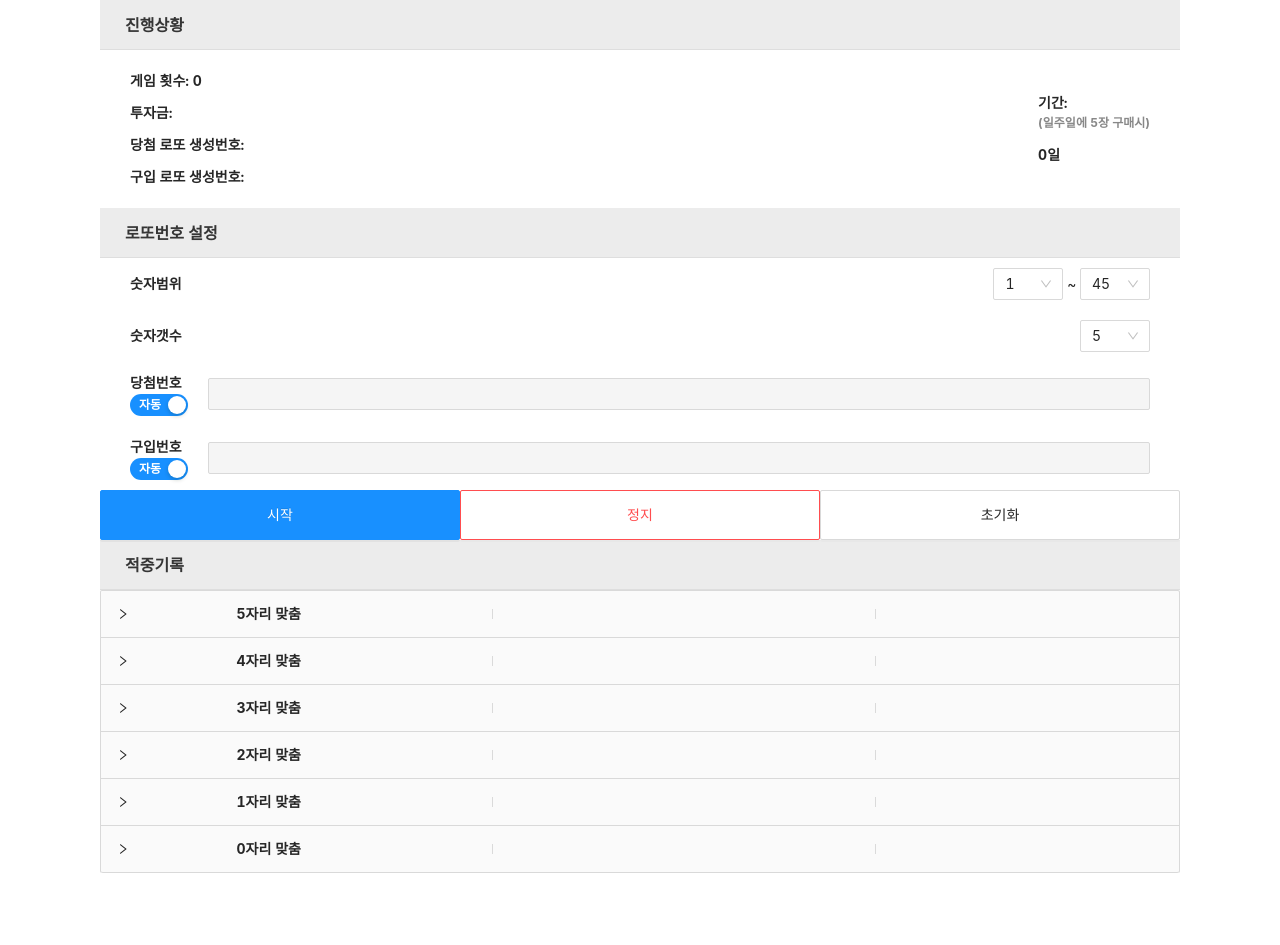
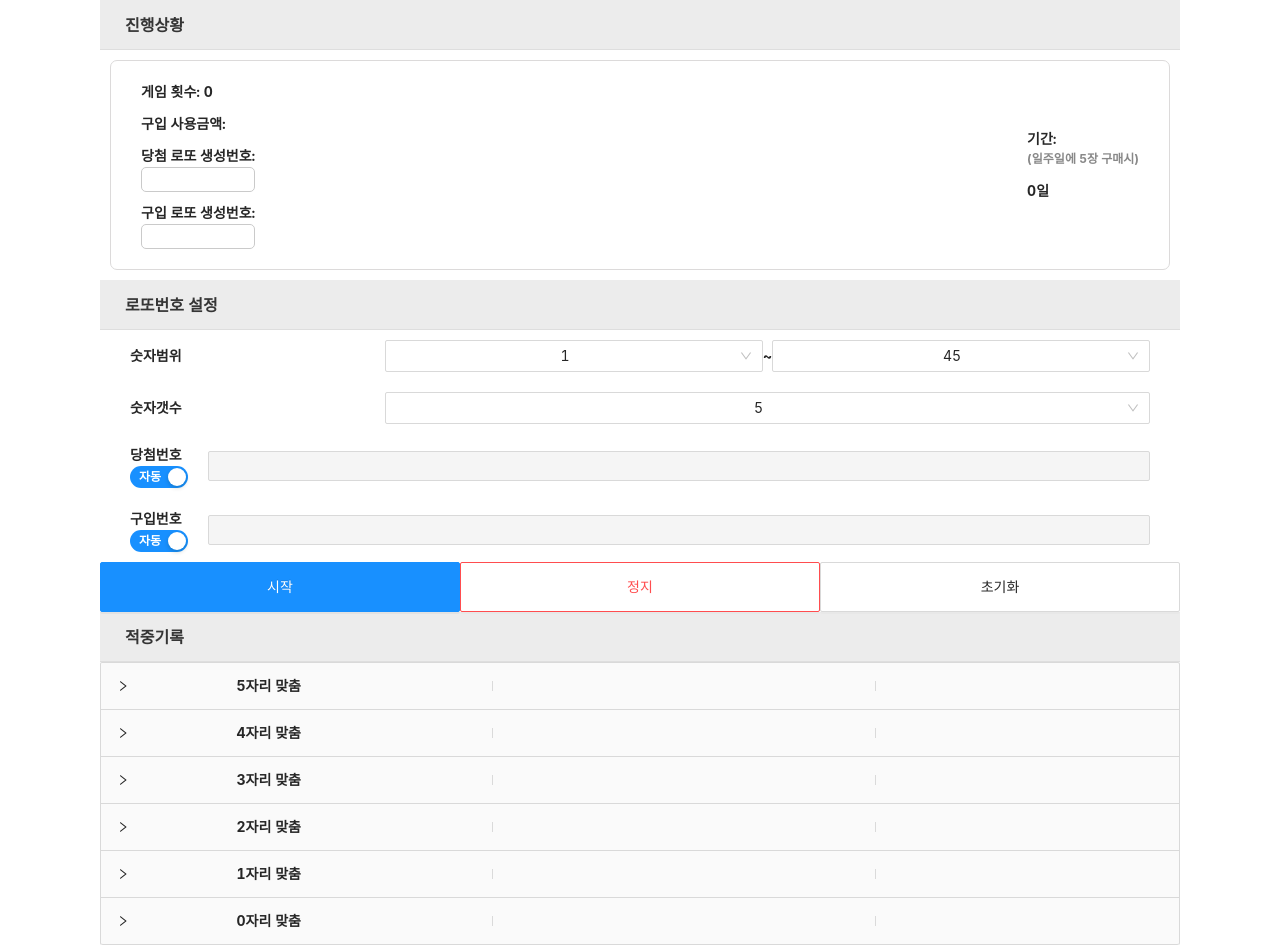
Before and after one commit to hck1205/next-lottery, a Next.js app: page / in a window 1280 px wide. Before the commit the page ends 873 px from the top, so only its background shows below. Built offline with nearby package versions, Linux system fonts and the light colour scheme.

Commit message:
added semi-auto feature

```diff
--- a/components/CorrectedNumber.tsx
+++ b/components/CorrectedNumber.tsx
@@ -1,14 +1,15 @@
+import styled from '@emotion/styled';
+import { useMemo } from 'react';
 import { Collapse } from 'antd';
 
 const { Panel } = Collapse;
-
-import styled from '@emotion/styled';
 
 type Props = {
   numberOfInputs: number;
 };
 
 function CorrectedNumber({ numberOfInputs }: Props) {
+  const leastNumber = useMemo(() => Math.floor(numberOfInputs / 2), []);
   return (
     <Wrapper>
       <Collapse accordion>
@@ -44,7 +45,11 @@ function CorrectedNumber({ numberOfInputs }: Props) {
               key={`target_number_${index}`}
               forceRender={true}
             >
-              {history}
+              {index > leastNumber ? (
+                <div>낮은 적중은 기록을 하지 않습니다.</div>
+              ) : (
+                history
+              )}
             </Panel>
           );
         })}
@@ -56,7 +61,14 @@ const sidePadding = 30;
 const Wrapper = styled.div`
   .ant-collapse-content-box {
     padding: 5px;
+
+    div {
+      text-align: center;
+      color: #7d7d7d;
+      margin: 10px 0;
+    }
   }
+
   .percentage {
     display: flex;
     justify-content: space-around;
@@ -86,7 +98,7 @@ const Wrapper = styled.div`
       padding: 0 6px;
       background: #e2e2e2;
       border-radius: 11px;
-      margin: 6px 0;
+      margin: 6px 6px;
 
       span {
         padding: 0 2.5px;
--- a/components/NumberMethod.tsx
+++ b/components/NumberMethod.tsx
@@ -61,11 +61,15 @@ function LotteryNumberMethod({
           size={'default'}
           disabled={gameStart}
           style={{
-            marginRight: 20,
             minWidth: 58,
           }}
         />
       </div>
+      <div className={'selectWrapper'}>
+        {gameStart &&
+          !checked &&
+          genNumList.length < numberOfInputs &&
+          genNumList.length !== 0 && <p>Semi-Auto</p>}
         <Select
           mode="multiple"
           allowClear
@@ -81,6 +85,7 @@ function LotteryNumberMethod({
         >
           {getSelectOptionList({ rangeStartNum, rangeEndNum })}
         </Select>
+      </div>
     </Wrapper>
   );
 }
@@ -94,11 +99,33 @@ const Wrapper = styled.div`
   .switchWrapper {
     display: flex;
     flex-direction: column;
+    padding-right: 20px;
 
     span {
       font-weight: bold;
     }
   }
+
+  .selectWrapper {
+    width: 100%;
+    display: flex;
+    flex-direction: column;
+
+    p {
+      padding: 0;
+      margin: 0;
+      font-size: 11px;
+      color: #ea3434;
+      font-weight: bold;
+    }
+    .ant-select-selector {
+      padding: 0 5px;
+
+      .ant-select-selection-item {
+        padding: 0 5px;
+      }
+    }
+  }
 `;
 
 export default LotteryNumberMethod;
--- a/components/NumberOfNumbers.tsx
+++ b/components/NumberOfNumbers.tsx
@@ -1,3 +1,5 @@
+import styled from '@emotion/styled';
+
 import { Select } from 'antd';
 
 const { Option } = Select;
@@ -16,6 +18,7 @@ function LotteryNumberOfNumbers({
   gameStart,
 }: Props) {
   return (
+    <Wrapper>
       <Select
         value={numberOfInputs}
         defaultValue={5}
@@ -23,18 +26,45 @@ function LotteryNumberOfNumbers({
           setNumberOfInputs(value);
           resetGame();
         }}
-      style={{ width: 70 }}
+        style={{ width: '100%' }}
         disabled={gameStart}
       >
         {[...Array(3)].map((_, index) => {
           const value = index + 5;
           return (
-          <Option key={`range_end_num_${index}`} value={value}>
+            <Option
+              key={`select_option_${index}`}
+              className={'option'}
+              value={value}
+              style={{
+                textAlign: 'center',
+              }}
+            >
               {value}
             </Option>
           );
         })}
       </Select>
+    </Wrapper>
   );
 }
+
+const Wrapper = styled.div`
+  width: 75%;
+  display: flex;
+  justify-content: center;
+  align-items: center;
+  text-align: center;
+  font-weight: bold;
+
+  .option {
+    text-align: center;
+    display: flex;
+    justify-content: center;
+    align-items: center;
+    text-align: center;
+    height: 25px;
+  }
+`;
+
 export default LotteryNumberOfNumbers;
--- a/components/NumberRange.tsx
+++ b/components/NumberRange.tsx
@@ -1,3 +1,5 @@
+import styled from '@emotion/styled';
+
 import { Select } from 'antd';
 
 const { Option } = Select;
@@ -20,7 +22,7 @@ function LotteryNumberRange({
   setRangeEndNum,
 }: Props) {
   return (
-    <>
+    <Wrapper>
       <Select
         value={rangeStartNum}
         defaultValue={1}
@@ -28,12 +30,18 @@ function LotteryNumberRange({
           setRangeStartNum(value);
           resetGame();
         }}
-        style={{ width: 70 }}
+        style={{ width: '100%' }}
         disabled={gameStart}
       >
         {[...Array(99)].map((_, index) => {
           return (
-            <Option key={`range_start_num_${index}`} value={index + 1}>
+            <Option
+              key={`range_start_num_${index}`}
+              value={index + 1}
+              style={{
+                textAlign: 'center',
+              }}
+            >
               {index + 1}
             </Option>
           );
@@ -47,7 +55,7 @@ function LotteryNumberRange({
           setRangeEndNum(value);
           resetGame();
         }}
-        style={{ width: 70 }}
+        style={{ width: '100%' }}
         disabled={gameStart}
       >
         {[...Array(99 - rangeStartNum)].map((_, index) => {
@@ -55,14 +63,26 @@ function LotteryNumberRange({
             <Option
               key={`range_end_num_${index}`}
               value={index + rangeStartNum + 1}
+              style={{
+                textAlign: 'center',
+              }}
             >
               {index + rangeStartNum + 1}
             </Option>
           );
         })}
       </Select>
-    </>
+    </Wrapper>
   );
 }
 
+const Wrapper = styled.div`
+  width: 75%;
+  display: flex;
+  justify-content: center;
+  align-items: center;
+  text-align: center;
+  font-weight: bold;
+`;
+
 export default LotteryNumberRange;
--- a/pages/index.tsx
+++ b/pages/index.tsx
@@ -10,7 +10,6 @@ import LotteryNumberRange from '../components/NumberRange';
 import LotteryNumberOfNumbers from '../components/NumberOfNumbers';
 import LotteryNumberMethod from '../components/NumberMethod';
 import CorrectedNumber from '../components/CorrectedNumber';
-import mitt from 'next/dist/next-server/lib/mitt';
 
 const { Option } = Select;
 
@@ -44,7 +43,7 @@ function Lottery({}: Props) {
   const [rangeEndNum, setRangeEndNum] = useState(45);
   const [numberOfInputs, setNumberOfInputs] = useState(5);
 
-  const [genWinNumType, setGenWinNumType] = useState(true);
+  const [genWinNumType, setGenWinNumType] = useState(true); // true 자동, false 수동
   const [genWinNumList, setGenWinNumList] = useState<number[]>([]);
 
   const [genBuyNumType, setGenBuyNumType] = useState(true);
@@ -96,19 +95,19 @@ function Lottery({}: Props) {
           )}년`;
       }
 
-      if (genWinNumType) {
-        winNumber = getRandomNum();
+      // if (genWinNumType) { // 자동이면
+      winNumber = getRandomNum('win');
       if (winNumberText.current) {
-          winNumberText.current.innerHTML = JSON.stringify(winNumber);
+        winNumberText.current.innerHTML = winNumber.join(' ');
       }
+      // }
+
+      // if (genBuyNumType) {
+      buyNumber = getRandomNum('buy');
+      if (buyNumberText.current) {
+        buyNumberText.current.innerHTML = buyNumber.join(' ');
       }
-
-      if (genBuyNumType) {
-        buyNumber = getRandomNum();
-        if (buyNumberText.current) {
-          buyNumberText.current.innerHTML = JSON.stringify(buyNumber);
-        }
-      }
+      // }
 
       if (winNumber.length > 0 && buyNumber.length > 0) {
         let correctCnt = 0;
@@ -127,7 +126,7 @@ function Lottery({}: Props) {
           `${correctCnt}_corrected`
         ] = ++numberOfTimesOfCorrection[`${correctCnt}_corrected`];
 
-        // if (correctCnt > 2) {
+        if (correctCnt > Math.floor(numberOfInputs / 2)) {
           const correctHistory = document.getElementById(
             `category__sub__history__${correctCnt}`
           );
@@ -142,7 +141,7 @@ function Lottery({}: Props) {
             dynamicInnerHtml += '</div>';
             correctHistory.innerHTML += dynamicInnerHtml;
           }
-        // }
+        }
 
         for (let i = 0; i <= numberOfInputs; i++) {
           const correctPercentage = document.getElementById(
@@ -174,7 +173,7 @@ function Lottery({}: Props) {
           gameCount * costForOneTry
         ).toLocaleString('ko-KR')}원`;
       }
-    }, 50);
+    }, 1000);
     setGameStart(true);
     setIntervalId(updateText);
   };
@@ -246,14 +245,22 @@ function Lottery({}: Props) {
     }
   };
 
-  const getRandomNum = () => {
-    const numberList = [];
+  const getRandomNum = (type) => {
+    let genType, selectedNmberList;
+
+    genType = type === 'win' ? genWinNumType : genBuyNumType;
+    selectedNmberList = type === 'win' ? genWinNumList : genBuyNumList;
+
+    // const isSemiAuto = !genType && selectedNmberList.length < numberOfInputs;
+    const numberList = [...selectedNmberList];
+
     while (numberList.length !== numberOfInputs) {
       const number = Math.round(Math.random() * rangeEndNum);
       if (numberList.indexOf(number) < 0) {
         numberList.push(number);
       }
     }
+
     return numberList;
   };
 
@@ -277,20 +284,26 @@ function Lottery({}: Props) {
                   <span ref={gameCountText}>{` ${gameCount}`}</span>
                 </li>
                 <li>
-                  <span>투자금: </span>
+                  <span>구입 사용금액: </span>
                   <div ref={moneySpendOnBuying} />
                 </li>
                 {/* <li>수익금:</li> */}
-                {genWinNumType && (
+
                 <li>
-                    당첨 로또 생성번호: <div ref={winNumberText} />
+                  당첨 로또 생성번호:
+                  <div
+                    className={'statistic-lottery-number'}
+                    ref={winNumberText}
+                  />
                 </li>
-                )}
-                {genBuyNumType && (
+
                 <li>
-                    구입 로또 생성번호: <div ref={buyNumberText} />
+                  구입 로또 생성번호:
+                  <div
+                    className={'statistic-lottery-number'}
+                    ref={buyNumberText}
+                  />
                 </li>
-                )}
               </ul>
 
               <ul>
@@ -308,7 +321,6 @@ function Lottery({}: Props) {
             <h1>로또번호 설정</h1>
             <div className="contents">
               <h2>숫자범위</h2>
-              <span>
               <LotteryNumberRange
                 rangeStartNum={rangeStartNum}
                 setRangeStartNum={setRangeStartNum}
@@ -317,19 +329,16 @@ function Lottery({}: Props) {
                 rangeEndNum={rangeEndNum}
                 setRangeEndNum={setRangeEndNum}
               />
-              </span>
             </div>
 
             <div className="contents">
               <h2>숫자갯수</h2>
-              <span>
               <LotteryNumberOfNumbers
                 numberOfInputs={numberOfInputs}
                 setNumberOfInputs={setNumberOfInputs}
                 resetGame={resetGame}
                 gameStart={gameStart}
               />
-              </span>
             </div>
 
             <div className="contents">
@@ -366,10 +375,8 @@ function Lottery({}: Props) {
                 type="primary"
                 onClick={() => {
                   if (
-                    (!genBuyNumType &&
-                      genBuyNumList.length === numberOfInputs) ||
-                    (!genWinNumType &&
-                      genWinNumList.length === numberOfInputs) ||
+                    (!genBuyNumType && genBuyNumList.length > 0) ||
+                    (!genWinNumType && genWinNumList.length > 0) ||
                     (genBuyNumType && genWinNumType)
                   ) {
                     !gameStart && startGame();
@@ -481,8 +488,12 @@ const StatisticsWrapper = styled.div`
   align-items: center;
   justify-content: space-between;
   padding: 10px ${sidePadding}px;
+  border: 1px solid #dcdada;
+  border-radius: 7px;
+  margin: 10px 10px;
+
   @media only screen and (max-width: 768px) {
-    padding: 10px 20px;
+    padding: 10px 10px;
   }
 
   ul {
@@ -497,6 +508,14 @@ const StatisticsWrapper = styled.div`
         color: #888888;
       }
     }
+
+    .statistic-lottery-number {
+      text-align: center;
+      border: 1px solid #cacaca;
+      border-radius: 5px;
+      color: #1890ff;
+      height: 25px;
+    }
   }
 `;
 
```
Lines whose indentation alone changed are shown as unchanged.
